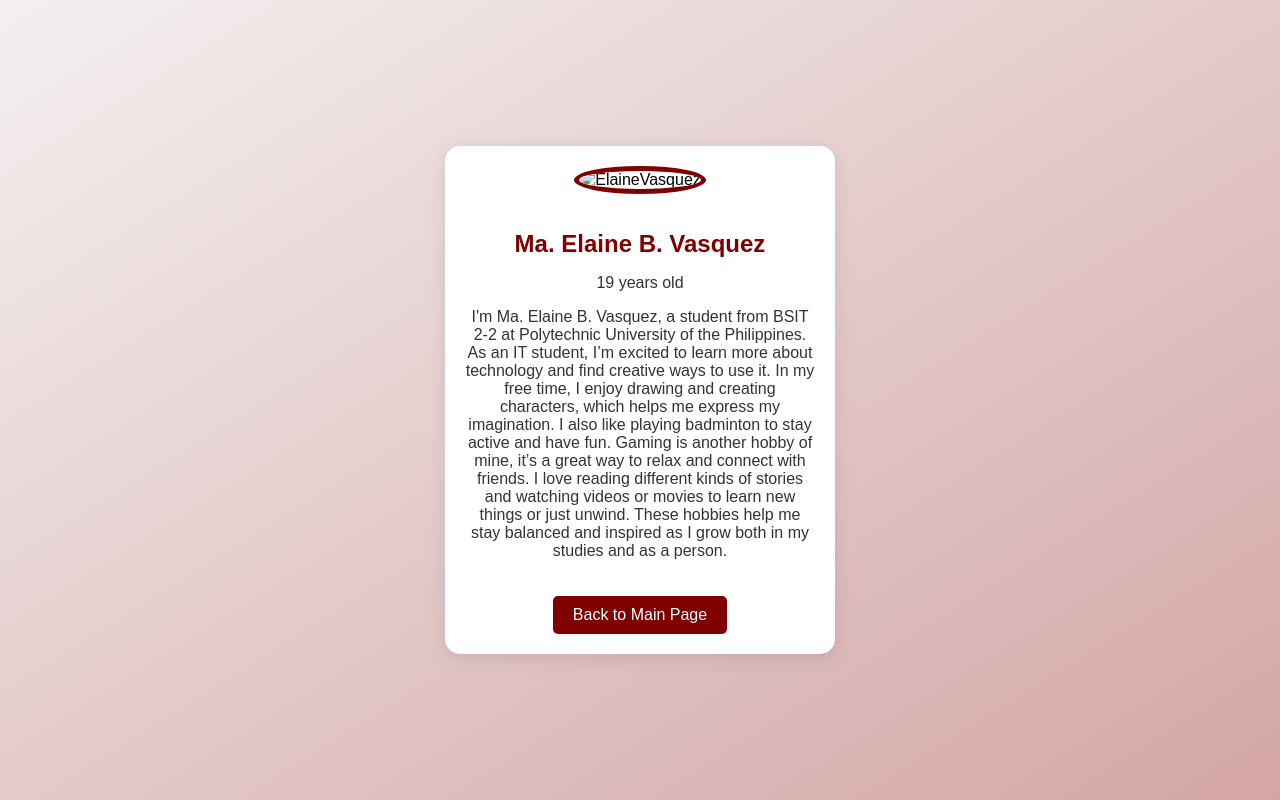
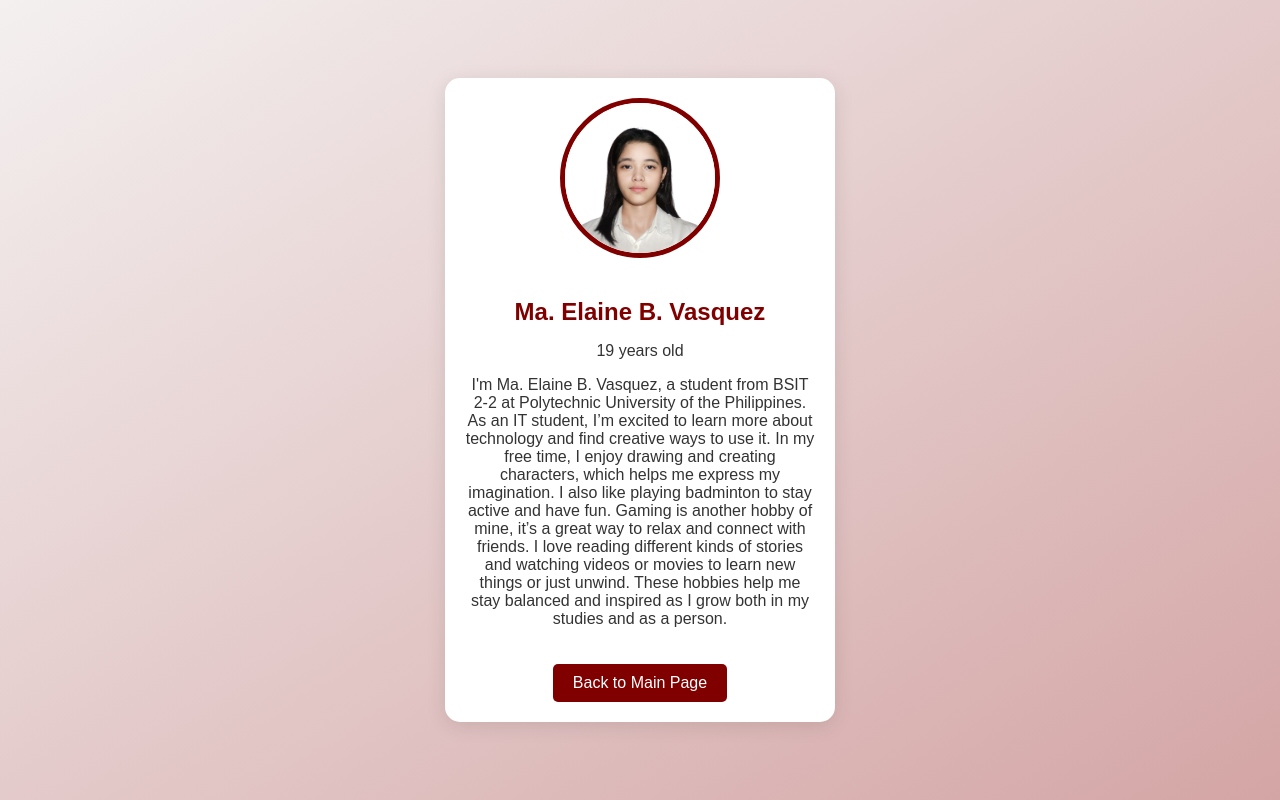
Before and after one commit to Erimoto6/-Erimoto6-.github.io, a plain HTML site: page member4.html in a window 1280 px wide. Drawn offline with Linux system fonts and the light colour scheme.

Commit message:
Update member4.html

```diff
--- a/member4.html
+++ b/member4.html
@@ -60,7 +60,7 @@
 </head>
 <body>
     <div class="card">
-        <img src="images/Icon_four.jpg" alt="ElaineVasquez" class="profile-pic">
+        <img src="Icon_four.jpg" alt="ElaineVasquez" class="profile-pic">
         <h1>Ma. Elaine B. Vasquez</h1>
         <p>19 years old</p>
         <p>I'm Ma. Elaine B. Vasquez, a student from BSIT 2-2 at Polytechnic University of the Philippines. As an IT student, I’m excited to learn more about technology and find creative ways to use it.
```
